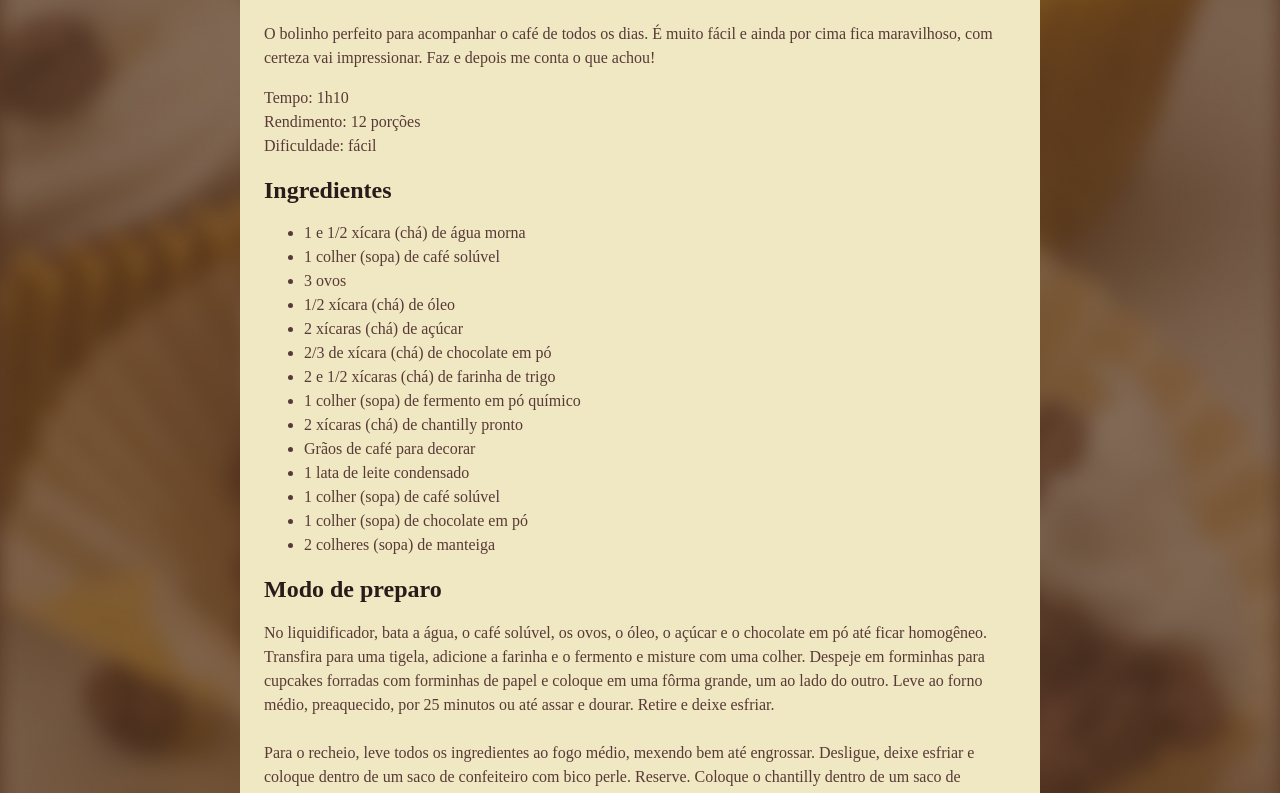
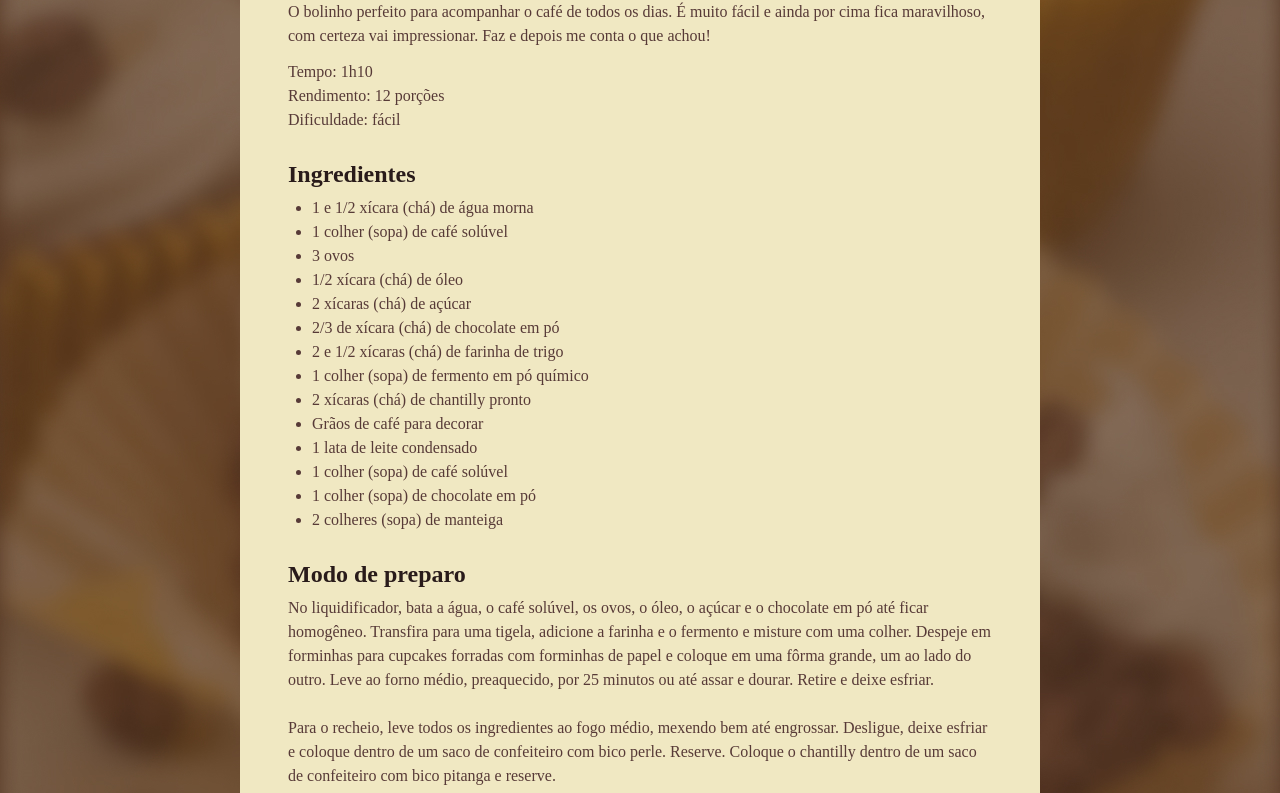
Before and after one commit to Hugo-Queiroz01/PAGINA-DE-RECEITAS, a plain HTML site: page index.html in a window 1280 px wide. Shown: the part 567-1360 px from the top of the page. Drawn offline with Linux system fonts and the light colour scheme; a web font is replaced by a local one.

Commit message:
personalizando espaços

```diff
--- a/index.html
+++ b/index.html
@@ -15,10 +15,11 @@
   <div id="page">
     <img src="assets/main-image.jpg" alt="imagem de um cupcake de cafe com chantilly">
     <main>
-      <section id="about"></section>
+      <section id="about">
         <h1>Cupcake de café com chantilly</h1>
         <p>
-        O bolinho perfeito para acompanhar o café de todos os dias. É muito fácil e ainda por cima fica maravilhoso, com
+          O bolinho perfeito para acompanhar o café de todos os dias. É muito fácil e ainda por cima fica maravilhoso,
+          com
           certeza vai impressionar. Faz e depois me conta o que achou!
         </p>
         <p>
@@ -26,7 +27,8 @@
           Rendimento: 12 porções <br>
           Dificuldade: fácil
         </p>
-      <section id="ingredients"></section>
+      </section>
+      <section id="ingredients">
         <h2>Ingredientes</h2>
         <ul>
           <li>1 e 1/2 xícara (chá) de água morna</li>
@@ -44,20 +46,29 @@
           <li>1 colher (sopa) de chocolate em pó</li>
           <li>2 colheres (sopa) de manteiga</li>
         </ul>
-      <section id="preparation"></section>
+      </section>
+      <section id="preparation">
         <h2>Modo de preparo</h2>
         <p>
-        No liquidificador, bata a água, o café solúvel, os ovos, o óleo, o açúcar e o chocolate em pó até ficar homogêneo.
-        Transfira para uma tigela, adicione a farinha e o fermento e misture com uma colher. Despeje em forminhas para cupcakes
-        forradas com forminhas de papel e coloque em uma fôrma grande, um ao lado do outro. Leve ao forno médio, preaquecido,
+          No liquidificador, bata a água, o café solúvel, os ovos, o óleo, o açúcar e o chocolate em pó até ficar
+          homogêneo.
+          Transfira para uma tigela, adicione a farinha e o fermento e misture com uma colher. Despeje em forminhas para
+          cupcakes
+          forradas com forminhas de papel e coloque em uma fôrma grande, um ao lado do outro. Leve ao forno médio,
+          preaquecido,
           por 25 minutos ou até assar e dourar. Retire e deixe esfriar. <br><br>
-        Para o recheio, leve todos os ingredientes ao fogo médio, mexendo bem até engrossar. Desligue, deixe esfriar e coloque
-        dentro de um saco de confeiteiro com bico perle. Reserve. Coloque o chantilly dentro de um saco de confeiteiro com bico
+          Para o recheio, leve todos os ingredientes ao fogo médio, mexendo bem até engrossar. Desligue, deixe esfriar e
+          coloque
+          dentro de um saco de confeiteiro com bico perle. Reserve. Coloque o chantilly dentro de um saco de confeiteiro
+          com bico
           pitanga e reserve. <br><br>
-        Para a montagem, faça um furo no centro dos cupcakes e recheie com o brigadeiro de café reservado. Decore as superfícies
-        dos cupcakes com o chantilly reservado, fazendo círculos. Decore com grãos de café e leve à geladeira até o momento de
+          Para a montagem, faça um furo no centro dos cupcakes e recheie com o brigadeiro de café reservado. Decore as
+          superfícies
+          dos cupcakes com o chantilly reservado, fazendo círculos. Decore com grãos de café e leve à geladeira até o
+          momento de
           servir.
         </p>
+      </section>
     </main>
   </div>
 </body>
--- a/style.css
+++ b/style.css
@@ -1,3 +1,8 @@
+* {
+  margin: 0;
+  padding: 0;
+}
+
 :root {
   font-family: "Alice", serif;
   line-height: 150%;
@@ -23,6 +28,18 @@ img {
   border-radius: 16px;
 }
 
+section + section {
+  margin-top: 24px;
+}
+
+#about p + p {
+  margin-top: 12px;
+}
+
+main {
+  padding: 24px;
+}
+
 h1 {
   line-height: 140%;
   font-size: 40px;
@@ -31,6 +48,13 @@ h1 {
 h2 {
   font-size: 24px;
 }
+
 h1, h2 {
   color: #291B1A;
+  margin-bottom: 4px;
+  line-height: 150%;
 }
+
+ul {
+  padding-left: 24px;
+}
```
Lines whose indentation alone changed are shown as unchanged.
